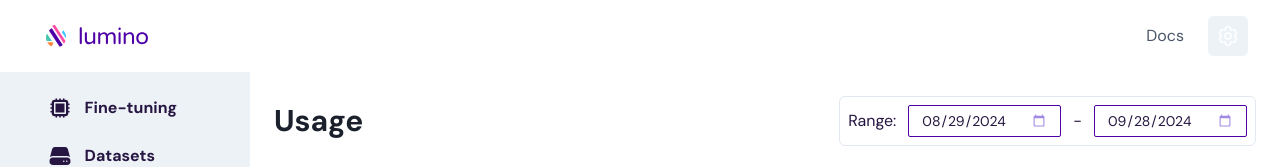
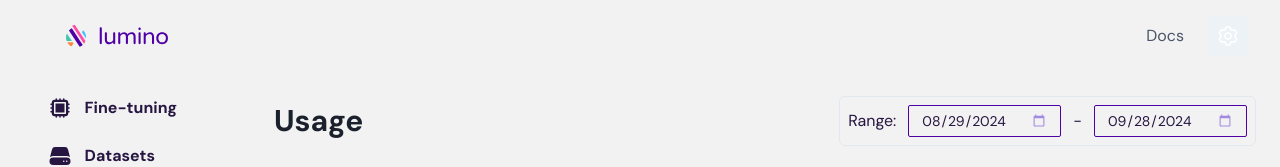
Before and after one commit to luminolabs/lumino-ui, a Next.js app: page /usage in a window 1280 px wide. Shown: the top 167 px of the page. Built offline with nearby package versions, Linux system fonts and the light colour scheme; no server answers.

Commit message:
fix bg color and header

```diff
--- a/src/app/datasets/[datasetName]/page.tsx
+++ b/src/app/datasets/[datasetName]/page.tsx
@@ -65,7 +65,7 @@ export default function DatasetsPage() {
   }
 
   return (
-    <Box p={4} bg="gray.50" minH="calc(100vh - 64px)">
+    <Box p={4} bg="#F2F2F2" minH="calc(100vh - 64px)">
       <Flex mb={6} direction={isMobile ? "column" : "row"} justify="space-between" align={isMobile ? "stretch" : "center"}>
         <Heading size="lg" color="#261641" mb={isMobile ? 4 : 0}>Datasets</Heading>
         <Button
--- a/src/app/datasets/page.tsx
+++ b/src/app/datasets/page.tsx
@@ -42,7 +42,7 @@ export default function DatasetsPage() {
   };
 
   return (
-    <Box p={4} bg="gray.50" minH="calc(100vh - 64px)">
+    <Box p={4} bg="#F2F2F2" minH="calc(100vh - 64px)">
       <Flex mb={6} direction={isMobile ? "column" : "row"} justify="space-between" align={isMobile ? "stretch" : "center"}>
         <Heading size="lg" color="#261641" mb={isMobile ? 4 : 0}>Datasets</Heading>
         <Button
--- a/src/app/fine-tuning/[jobName]/page.tsx
+++ b/src/app/fine-tuning/[jobName]/page.tsx
@@ -65,7 +65,7 @@ export default function FineTuningPage() {
   }
 
   return (
-    <Box p={4} bg="gray.50" minH="calc(100vh - 64px)">
+    <Box p={4} bg="#F2F2F2" minH="calc(100vh - 64px)">
       <Flex mb={6} direction={isMobile ? "column" : "row"} justify="space-between" align={isMobile ? "stretch" : "center"}>
         <Heading size="lg" color="#261641" mb={isMobile ? 4 : 0}>Fine-tuning</Heading>
         <Button
--- a/src/app/fine-tuning/page.tsx
+++ b/src/app/fine-tuning/page.tsx
@@ -42,7 +42,7 @@ export default function FineTuningPage() {
   };
 
   return (
-    <Box p={4} bg="gray.50" minH="calc(100vh - 64px)">
+    <Box p={4} bg="#F2F2F2" minH="calc(100vh - 64px)">
       <Flex mb={6} direction={isMobile ? "column" : "row"} justify="space-between" align={isMobile ? "stretch" : "center"}>
         <Heading size="lg" color="#261641" mb={isMobile ? 4 : 0}>Fine-tuning</Heading>
         <Button
--- a/src/app/global.css
+++ b/src/app/global.css
@@ -1,11 +1,11 @@
 :root {
-  --background: #ffffff;
+  --background: #F2F2F2 !important;
   --foreground: #171717;
 }
 
 @media (prefers-color-scheme: dark) {
   :root {
-    --background: #0a0a0a;
+    --background: #F2F2F2 !important;
     --foreground: #ededed;
   }
 }
--- a/src/app/layout-client.tsx
+++ b/src/app/layout-client.tsx
@@ -14,18 +14,18 @@ const AppContent = ({ children }: { children: React.ReactNode }) => {
 
     if (isLoading) {
         return (
-      <Center height="100vh">
+            <Center height="100vh" bg="#f2f2f2">
                 <Spinner size="xl" color="purple.500" />
             </Center>
         );
     }
 
     return (
-    <Flex flexDirection="column" minHeight="100vh">
+        <Flex flexDirection="column" minHeight="100vh" bg="#f2f2f2">
             <Header />
             <Flex flex={1}>
                 <Sidebar />
-        <Box as="main" flex={1} overflowX="hidden" overflowY="auto" bg="gray.50">
+                <Box as="main" flex={1} overflowX="hidden" overflowY="auto" bg="#f2f2f2">
                     {children}
                 </Box>
             </Flex>
--- a/src/app/settings/page.tsx
+++ b/src/app/settings/page.tsx
@@ -6,7 +6,7 @@ import APIKeySettings from '@/components/settings/APIKeySettings';
 
 export default function SettingsPage() {
   return (
-    <Box maxWidth="800px" margin="0 auto">
+    <Box maxWidth="800px" bg="#F2F2F2" margin="0 auto">
       <Heading size="xl" mb={8} color="#261641">Settings</Heading>
       <VStack spacing={12} align="stretch">
         <BillingSettings />
--- a/src/app/usage/page.tsx
+++ b/src/app/usage/page.tsx
@@ -47,7 +47,7 @@ export default function Usage() {
   };
 
   return (
-    <Box p={6} bg="white" minH="calc(100vh - 64px)">
+    <Box p={6} bg="#F2F2F2" minH="calc(100vh - 64px)">
       <VStack align="stretch" spacing={6}>
         <Flex justify="space-between" align="center" wrap="wrap" gap={4}>
           <Heading size="lg" color="#1A202C">Usage</Heading>
--- a/src/components/layout/Header.tsx
+++ b/src/components/layout/Header.tsx
@@ -25,10 +25,10 @@ const Header = () => {
   };
 
   return (
-    <Box as="header" bg="white" boxShadow="sm" py={4} px={8}>
-      <Flex maxW="container.xl" mx="auto" alignItems="center">
+    <Box as="header" bg="#F2F2F2" boxShadow="sm" py={4} px={8}>
+      <Flex maxW="container.xl" alignItems="center">
         <NextLink href="/" passHref>
-          <Flex as="a" alignItems="center">
+          <Flex as="a" marginLeft="5" alignItems="center">
             <Box position="absolute" width="128px" height="32px">
               <Image
                 src="/logo.svg"
--- a/src/components/layout/Sidebar.tsx
+++ b/src/components/layout/Sidebar.tsx
@@ -19,7 +19,7 @@ const Sidebar = () => {
   );
 
   return (
-    <Box width="250px" bg="gray.100" height="auto" p={4} overflowY="auto">
+    <Box width="250px" bg="#F2F2F2" height="auto" p={4} overflowY="auto">
       <VStack align="stretch" spacing={2} paddingLeft="inherit" paddingRight="inherit">
         <Link href="/fine-tuning" passHref>
           <Button
--- a/src/theme.ts
+++ b/src/theme.ts
@@ -1,6 +1,14 @@
 import { extendTheme } from '@chakra-ui/react'
 
 const theme = extendTheme({
+  styles: {
+    global: {
+      body: {
+        bg: '#F2F2F2',
+        color: 'gray.900',
+      },
+    },
+  },
   fonts: {
     heading: 'DM Sans, sans-serif',
     body: 'DM Sans, sans-serif',
```
Lines whose indentation alone changed are shown as unchanged.
